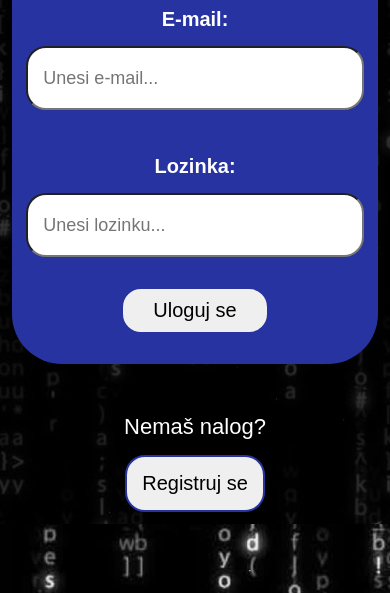
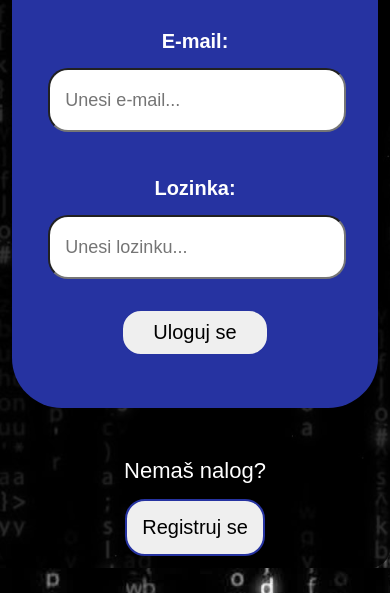
Before and after one commit to Sajmon410/Sajmon410.github.io, a plain HTML site: page index.html in a window 390 px wide. Shown: the part 251-844 px from the top of the page. Drawn offline with Linux system fonts and the light colour scheme.

Commit message:
UI fixed

```diff
--- a/style.css
+++ b/style.css
@@ -317,3 +317,20 @@ textarea{
 		width: 70% !important;
 	}
 }
+
+@media screen and (max-width: 800px) {
+    .main-wrapper{
+		max-width: 500px !important;
+	}
+}
+@media screen and (max-width: 600px) {
+    .main-wrapper{
+		max-width: 400px !important;
+		padding: 10% !important;
+	}
+}
+@media screen and (max-width: 500px) {
+    .main-wrapper{
+		max-width: 300px !important;
+	}
+}
```
